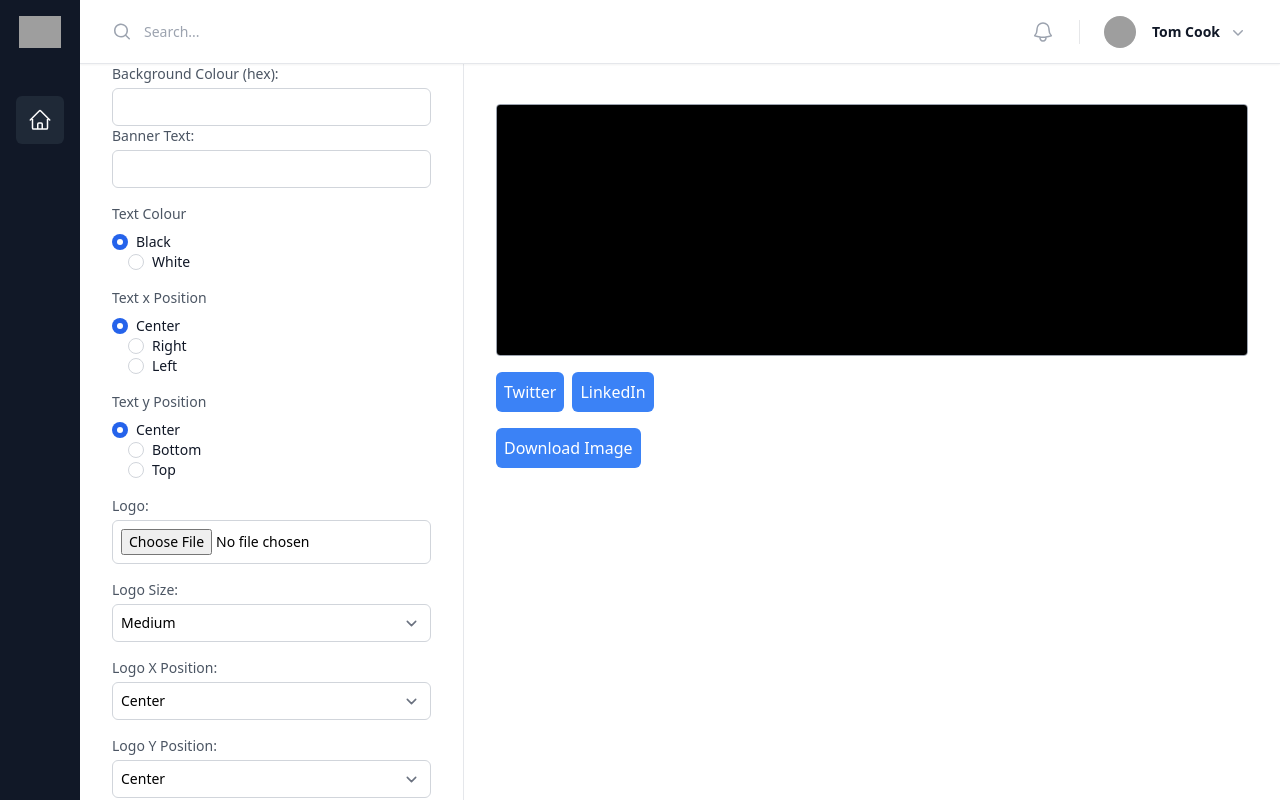
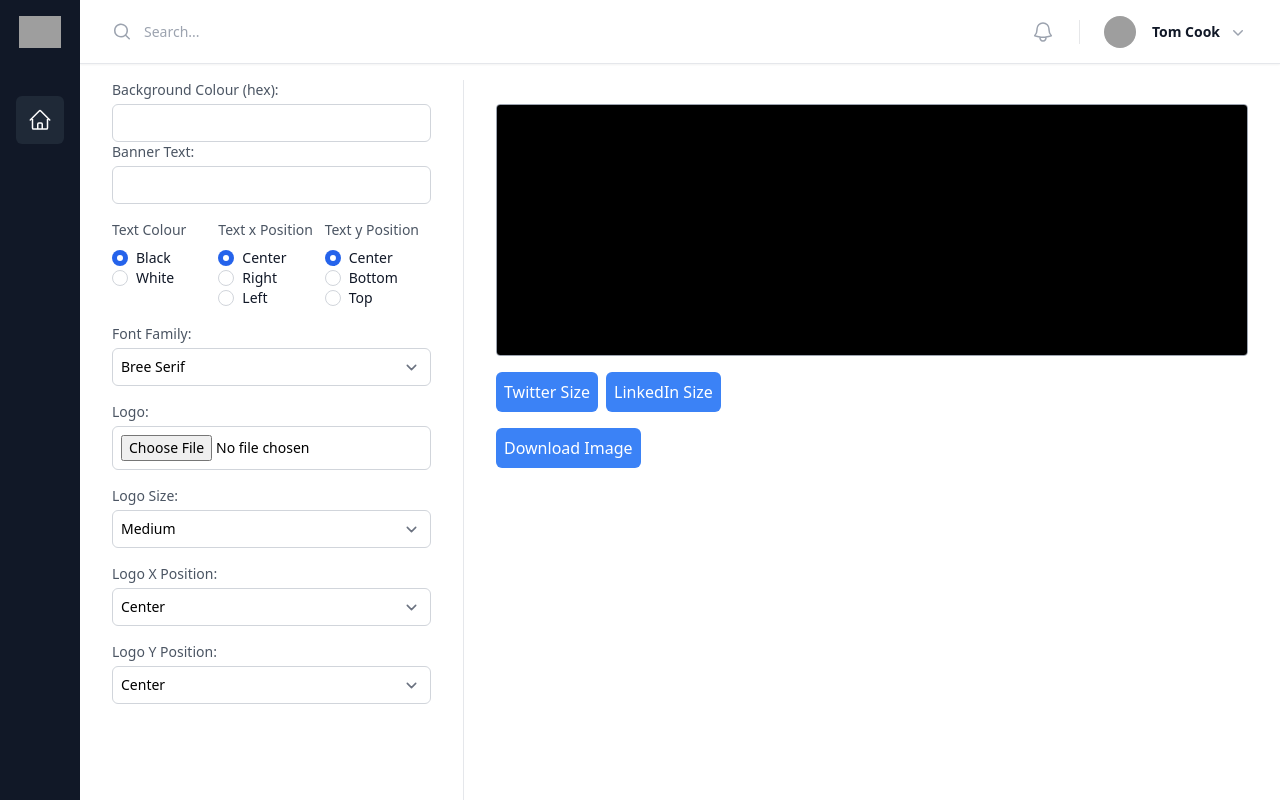
Before and after one commit to aindrajaya/sample-x-banner-generator, a React (Vite) app: page / in a window 1280 px wide. Built offline with nearby package versions, Linux system fonts and the light colour scheme; grey boxes are pictures that could not be loaded; a web font is replaced by a local one.

Commit message:
update with add font family options

```diff
--- a/src/App.jsx
+++ b/src/App.jsx
@@ -20,6 +20,14 @@ function classNames(...classes) {
   return classes.filter(Boolean).join(' ')
 }
 
+const fontOptions = [
+  { label: 'Bree Serif', value: "'Bree Serif', serif" },
+  { label: 'Arial', value: 'Arial, sans-serif' },
+  { label: 'Courier New', value: "'Courier New', monospace" },
+  { label: 'Georgia', value: 'Georgia, serif' }, // New font family
+  { label: 'Tahoma', value: 'Tahoma, sans-serif' },
+];
+
 export default function Example() {
   const [sidebarOpen, setSidebarOpen] = useState(false)
   const [hexColor, setHexColor] = useState('');
@@ -34,6 +42,7 @@ export default function Example() {
   const [canvasWidth, setCanvasWidth] = useState(1500);
   const [canvasHeight, setCanvasHeight] = useState(500);
   const [clickedButton, setClickedButton] = useState(null);
+  const [selectedFont, setSelectedFont] = useState(fontOptions[0].value);
 
   const canvasRef = useRef(null);
 
@@ -66,7 +75,8 @@ export default function Example() {
 
     // Draw text
     ctx.fillStyle = textColor;
-    ctx.font = "50px 'Bree Serif'";
+    // ctx.font = "50px 'Bree Serif'";
+    ctx.font = `75px ${selectedFont}`; //custom font
     ctx.textAlign = textXPos;
 
     let textPosition = [];
@@ -125,7 +135,11 @@ export default function Example() {
     };
 
     ctx.fillText(bannerText, textPosition[0], textPosition[1]);
-  }, [hexColor, bannerText, textXPos, textYPos, textColor, logo, logoSize, logoXPos, logoYPos, clickedButton]);
+  }, [hexColor, bannerText, textXPos, textYPos, textColor, logo, logoSize, logoXPos, logoYPos, clickedButton, selectedFont]);
+
+  const handleFontChange = (e) => {
+    setSelectedFont(e.target.value);
+  };
 
   const handleHexColorChange = (e) => {
     setHexColor(e.target.value);
@@ -391,13 +405,13 @@ export default function Example() {
                   onClick={() => handleSizeChange(1500, 500, 'Twitter')}
                   className={`mr-2 p-2 ${clickedButton === 'Twitter' ? 'bg-green-300' : 'bg-blue-500'} text-white rounded-md hover:bg-blue-600 focus:outline-none focus:ring focus:border-blue-300`}
                 >
-                  Twitter
+                  Twitter Size
                 </button>
                 <button
                   onClick={() => handleSizeChange(1584, 396, 'LinkedIn')}
                   className={`p-2 ${clickedButton === 'LinkedIn' ? 'bg-green-300' : 'bg-blue-500'} text-white rounded-md hover:bg-blue-600 focus:outline-none focus:ring focus:border-red-300`}
                 >
-                  LinkedIn
+                  LinkedIn Size
                 </button>
               </div>
               <button
@@ -410,7 +424,7 @@ export default function Example() {
           </main>
         </div>
 
-        <aside className="fixed bottom-0 left-0 right-0 top-96 overflow-y-auto bg-white border-r border-gray-200 px-4 sm:left-20 sm:top-16 sm:w-96 sm:px-6 lg:px-8 xl:block">
+        <aside className="fixed bottom-0 left-0 right-0 top-96 overflow-y-auto bg-white border-r border-gray-200 px-4 sm:left-20 sm:top-20 sm:w-96 sm:px-6 lg:px-8 xl:block">
           <form id="banner-data-form" className="mb-4">
             <label htmlFor="hexColor" className="block text-sm font-medium text-gray-600">Background Colour (hex):</label>
             <input
@@ -430,9 +444,10 @@ export default function Example() {
               value={bannerText}
               className="mt-1 p-2 border border-gray-300 rounded-md focus:outline-none focus:ring focus:border-blue-300 block w-full sm:text-sm"
             />
-            <fieldset className="mt-4">
+            <div className='flex flex-row'>
+              <fieldset className="flex-1 mt-4">
                 <legend className="text-sm font-medium text-gray-600">Text Colour</legend>
-              <div className="mt-2 space-x-4">
+                <div className="mt-2">
                   <div className="flex items-center">
                     <input
                       type="radio"
@@ -459,9 +474,9 @@ export default function Example() {
                   </div>
                 </div>
               </fieldset>
-            <fieldset className="mt-4">
+              <fieldset className="flex-1 mt-4">
                 <legend className="text-sm font-medium text-gray-600">Text x Position</legend>
-              <div className="mt-2 space-x-4">
+                <div className="mt-2">
                   <div className="flex items-center">
                     <input
                       type="radio"
@@ -500,9 +515,9 @@ export default function Example() {
                   </div>
                 </div>
               </fieldset>
-            <fieldset className="mt-4">
+              <fieldset className="flex-1 mt-4">
                 <legend className="text-sm font-medium text-gray-600">Text y Position</legend>
-              <div className="mt-2 space-x-4">
+                <div className="mt-2">
                   <div className="flex items-center">
                     <input
                       type="radio"
@@ -541,6 +556,21 @@ export default function Example() {
                   </div>
                 </div>
               </fieldset>
+            </div>
+            <label htmlFor="fontFamily" className="mt-4 block text-sm font-medium text-gray-600">Font Family:</label>
+            <select
+              id="fontFamily"
+              name="fontFamily"
+              onChange={handleFontChange}
+              value={selectedFont}
+              className="mt-1 p-2 border border-gray-300 rounded-md focus:outline-none focus:ring focus:border-blue-300 block w-full sm:text-sm"
+            >
+              {fontOptions.map((option) => (
+                <option key={option.value} value={option.value}>
+                  {option.label}
+                </option>
+              ))}
+            </select>
             <label htmlFor="logo" className="mt-4 block text-sm font-medium text-gray-600">Logo:</label>
             <input
               type="file"
```
Lines whose indentation alone changed are shown as unchanged.
